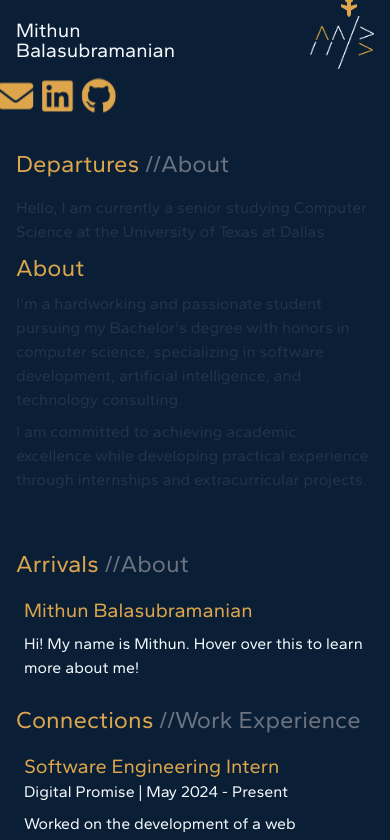
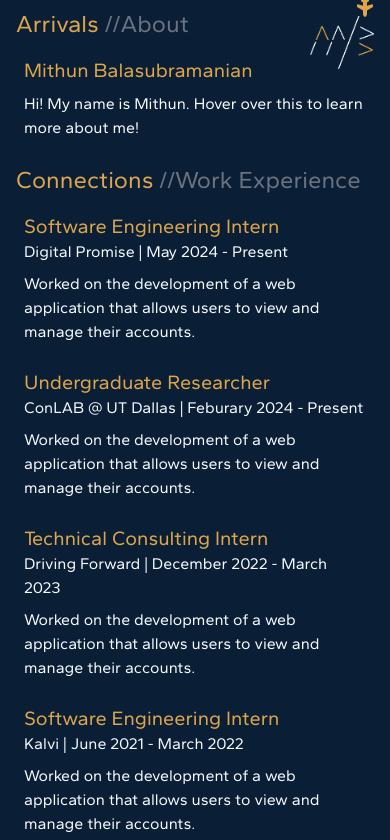
Before and after one commit to mithunb9/website, a Vue app: page / in a window 390 px wide. Shown: the top 840 px of the page. Built offline with nearby package versions, Linux system fonts and the light colour scheme.

Commit message:
implement independent scrolling

```diff
--- a/src/App.vue
+++ b/src/App.vue
@@ -1,6 +1,6 @@
 <template>
-  <div class="bg-bgblue min-h-screen flex flex-col lg:grid lg:grid-cols-2">
-    <div class="col-span-1 p-4 lg:p-5 lg:pl-10 lg:pt-5 order-1 lg:order-none">
+  <div class="bg-bgblue min-h-screen flex flex-col lg:flex-row">
+    <div class="lg:w-1/2 p-4 lg:p-5 lg:pl-10 lg:pt-5 order-1 lg:order-none">
       <div id="header" class="text-txwhite mb-4 lg:mb-0">
         <div
           class="text-xl sm:text-2xl md:text-4xl lg:text-6xl"
@@ -59,7 +59,8 @@
       </div>
     </div>
 
-    <div class="col-span-1 mt-8 lg:mt-5 overflow-y-auto px-4 lg:px-0 lg:mr-16 order-2 lg:order-none custom-scrollbar">
+    <div class="lg:w-1/2 h-screen overflow-y-auto relative">
+      <div class="px-4 lg:px-0 lg:mr-16">
         <h1 class="text-txyellow text-2xl sm:text-4xl lg:text-4xl font-bold py-2">
           Arrivals <span class="text-gray-500">//About</span>
         </h1>
@@ -100,12 +101,13 @@
           />
         </div>
       </div>
+      <Plane />
+    </div>
 
     <div class="fixed w-16 sm:w-20 lg:w-32 top-4 right-4">
       <img src="./assets/logo.png" alt="Logo" />
     </div>
   </div>
-  <Plane />
 </template>
 
 <script setup>
@@ -198,8 +200,7 @@ const stophover = () => {
 
 <style scoped>
 @media (max-width: 1023px) {
-  .lg\:grid {
-    display: flex;
+  .lg\:flex-row {
     flex-direction: column;
   }
 }
--- a/src/components/Plane.vue
+++ b/src/components/Plane.vue
@@ -12,23 +12,32 @@ import { ref, onMounted, onUnmounted } from 'vue';
 const scrollPercentage = ref(0);
 
 const updateScrollPosition = () => {
-  const scrollableHeight = document.documentElement.scrollHeight - window.innerHeight;
-  scrollPercentage.value = (window.scrollY / scrollableHeight) * 100;
+  const container = document.querySelector('.lg\\:w-1\\/2.h-screen.overflow-y-auto');
+  if (container) {
+    const scrollableHeight = container.scrollHeight - container.clientHeight;
+    scrollPercentage.value = (container.scrollTop / scrollableHeight) * 100;
+  }
 };
 
 onMounted(() => {
-  window.addEventListener('scroll', updateScrollPosition);
+  const container = document.querySelector('.lg\\:w-1\\/2.h-screen.overflow-y-auto');
+  if (container) {
+    container.addEventListener('scroll', updateScrollPosition);
+  }
 });
 
 onUnmounted(() => {
-  window.removeEventListener('scroll', updateScrollPosition);
+  const container = document.querySelector('.lg\\:w-1\\/2.h-screen.overflow-y-auto');
+  if (container) {
+    container.removeEventListener('scroll', updateScrollPosition);
+  }
 });
 </script>
 
 <style scoped>
 .plane-icon {
   position: fixed;
-  right: 2rem;
+  right: 1rem;
   z-index: 1000;
   transition: top 0.1s ease-out;
 }
```
Lines whose indentation alone changed are shown as unchanged.
